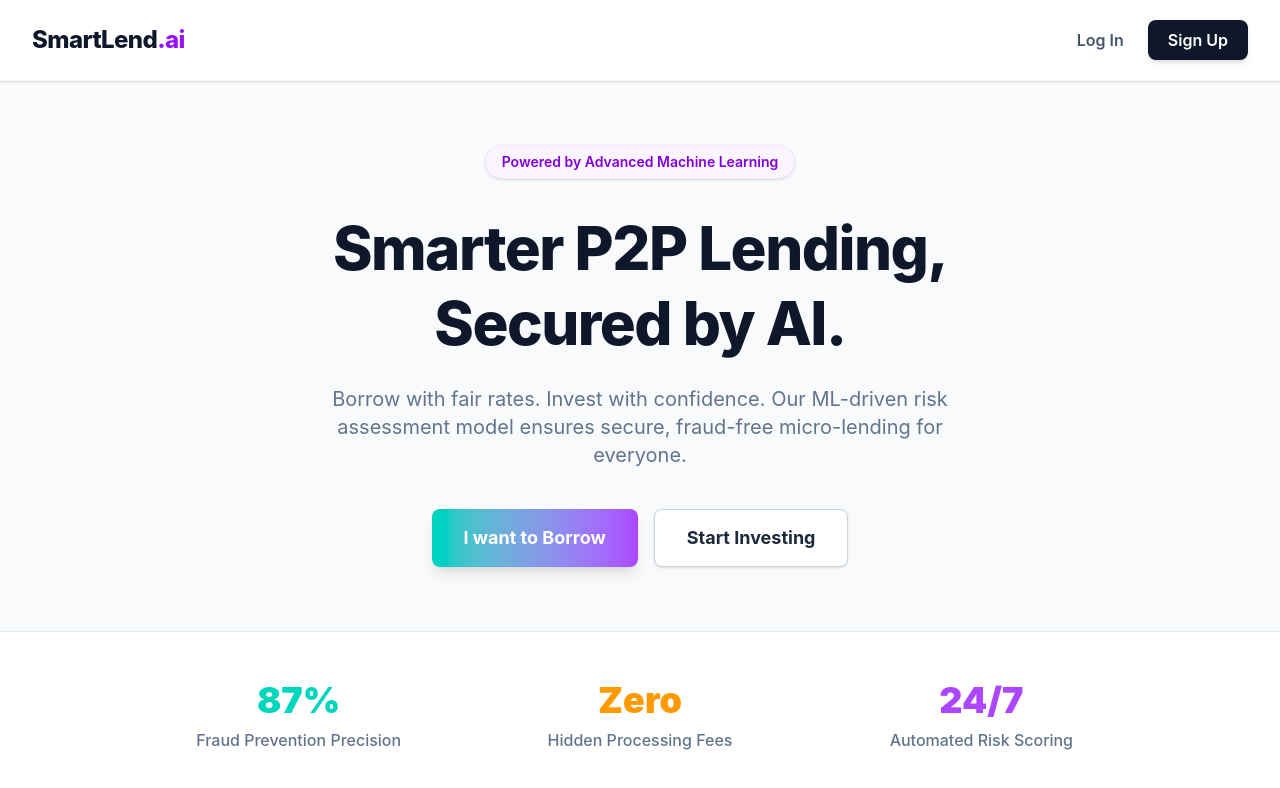
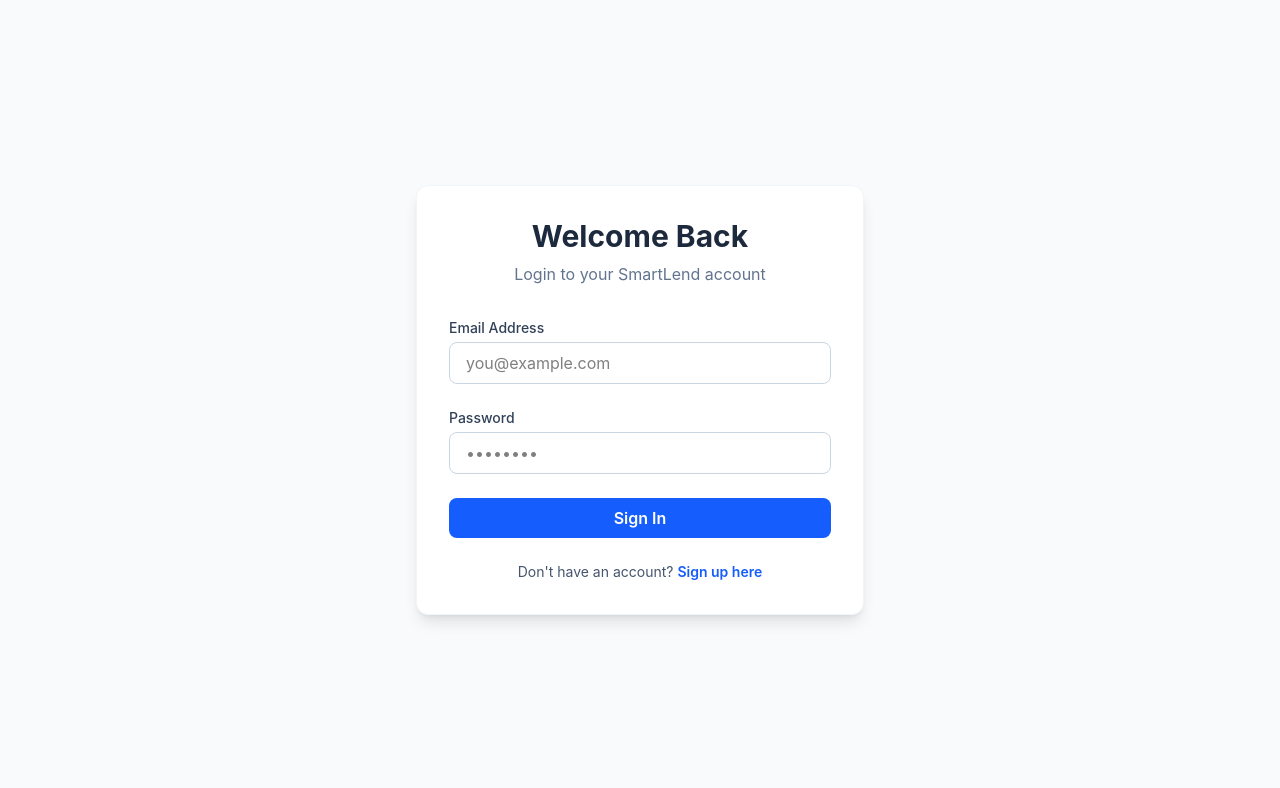
Before and after one commit to anubhavy-05/SmartLend-P2P-FinTech-Microservices, a React app in the folder frontend/: page /login in a window 1280 px wide. Shown: the top 788 px of the page. Built offline with nearby package versions, Linux system fonts and the light colour scheme; the HTML template or start-up script is replaced by a standard one.

Commit message:
update app

```diff
--- a/frontend/src/App.jsx
+++ b/frontend/src/App.jsx
@@ -1,12 +1,23 @@
+import { BrowserRouter as Router, Routes, Route } from 'react-router-dom';
 import Landing from './components/Landing';
-// (Login aur Signup import abhi hata do ya comment kar do)
+import Login from './components/Login';
+import Signup from './components/Signup';
 
 function App() {
   return (
-    <div>
-      <Landing />
-    </div>
-  )
+    <Router>
+      <Routes>
+        {/* Jab URL '/' hoga, tab Landing page dikhega */}
+        <Route path="/" element={<Landing />} />
+
+        {/* Jab URL '/login' hoga, tab Login page dikhega */}
+        <Route path="/login" element={<Login />} />
+
+        {/* Jab URL '/signup' hoga, tab Signup page dikhega */}
+        <Route path="/signup" element={<Signup />} />
+      </Routes>
+    </Router>
+  );
 }
 
 export default App;
```
